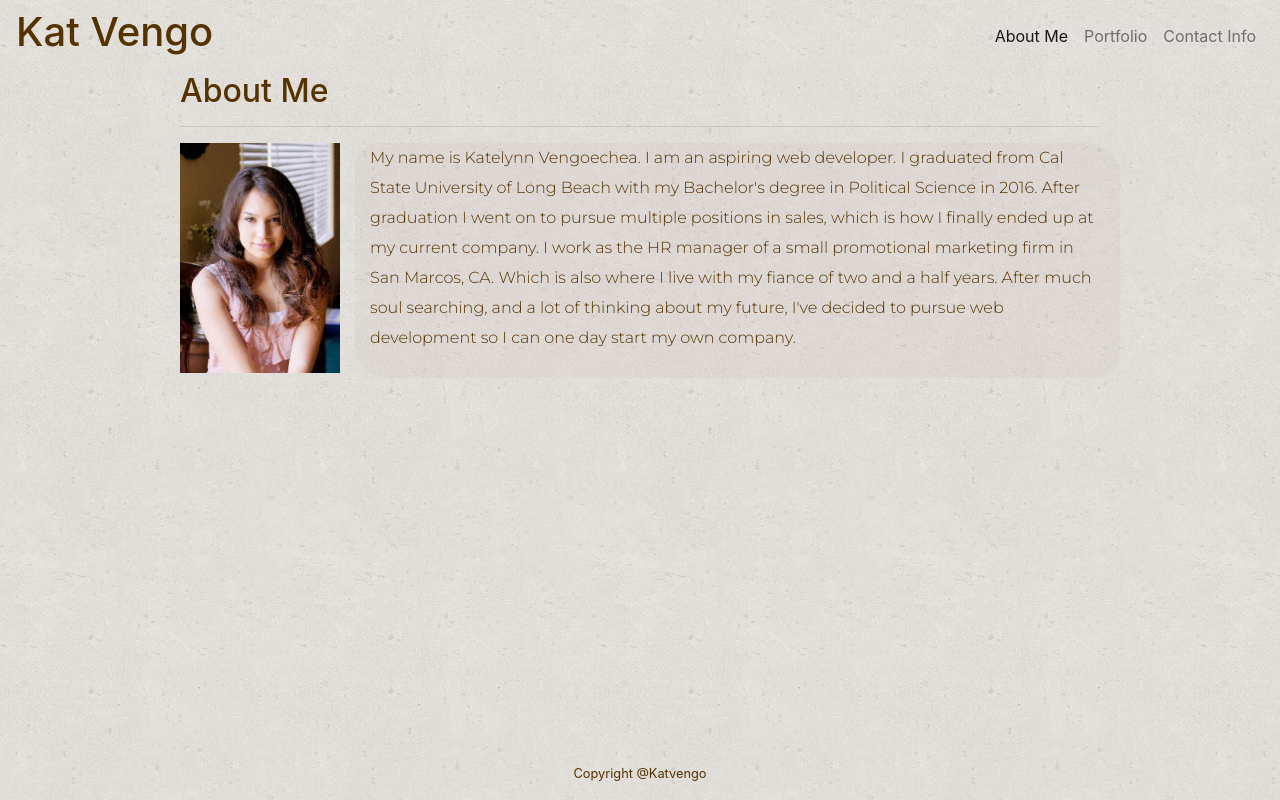
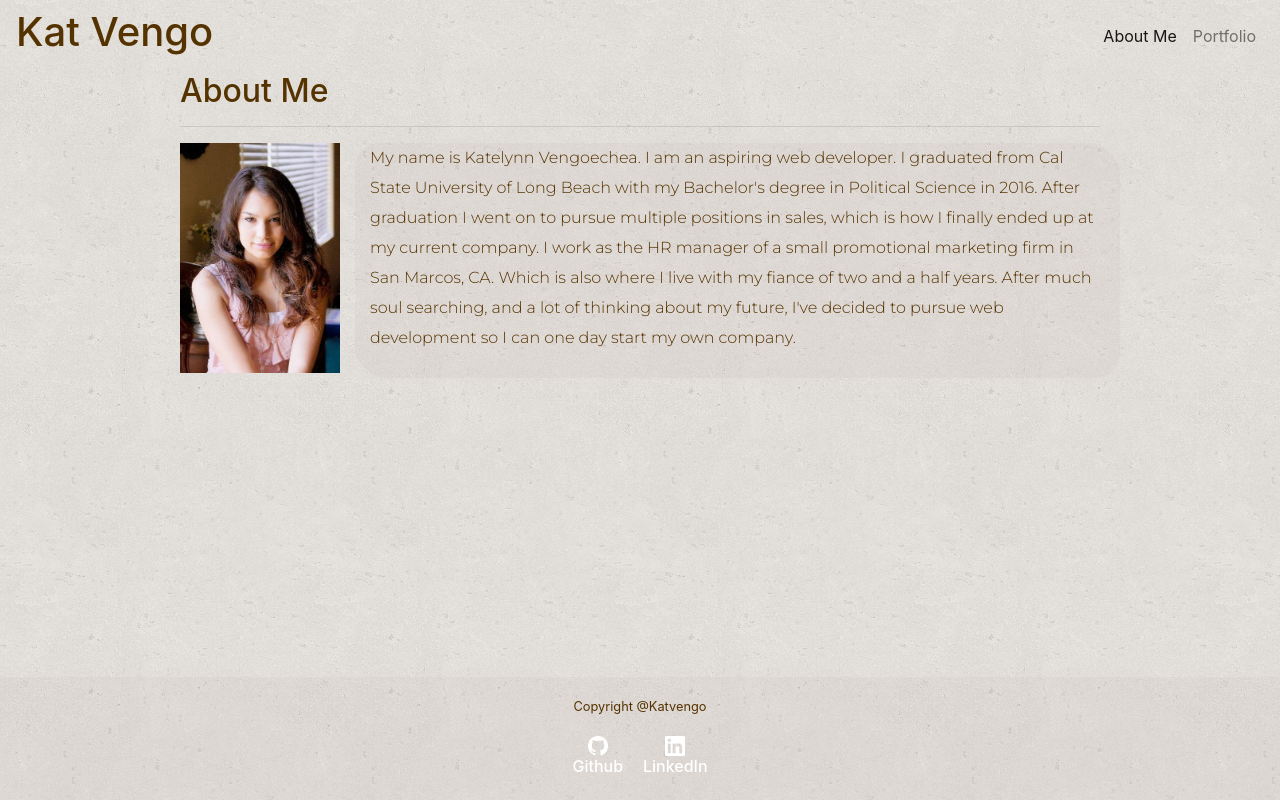
Before and after one commit to katvengo/index.html, a plain HTML site: page index.html in a window 1280 px wide. Drawn offline with nearby package versions, Linux system fonts and the light colour scheme; a script that the page names is missing.

Commit message:
linkedin and github added

```diff
--- a/index.html
+++ b/index.html
@@ -1,11 +1,14 @@
 <!DOCTYPE html>
 <html class="h-100">
+
 <head>
   <meta charset="utf-8" />
   <meta http-equiv="X-UA-Compatible" content="IE=edge">
   <title>About Me</title>
+  <meta name="viewport" content="width=device-width, initial-scale=1, shrink-to-fit=no">
   <meta name="viewport" content="width=device-width, initial-scale=1">
-    <link rel="stylesheet" href="https://stackpath.bootstrapcdn.com/bootstrap/4.3.1/css/bootstrap.min.css" integrity="sha384-ggOyR0iXCbMQv3Xipma34MD+dH/1fQ784/j6cY/iJTQUOhcWr7x9JvoRxT2MZw1T" crossorigin="anonymous">
+  <link rel="stylesheet" href="https://stackpath.bootstrapcdn.com/bootstrap/4.3.1/css/bootstrap.min.css"
+    integrity="sha384-ggOyR0iXCbMQv3Xipma34MD+dH/1fQ784/j6cY/iJTQUOhcWr7x9JvoRxT2MZw1T" crossorigin="anonymous">
   <link rel="stylesheet" type="text/css" media="screen" href="main.css">
   <script src="main.js"></script>
   <link href="https://fonts.googleapis.com/css?family=Montserrat:300,400" rel="stylesheet">
@@ -15,12 +18,13 @@
 <header>
   <nav class="navbar navbar-expand-lg navbar-light style=" background-color: #e3f2fd;>
     <h1>Kat Vengo</h1>
-                <button class="navbar-toggler" type="button" data-toggle="collapse" data-target="#navbarSupportedContent" aria-controls="navbarSupportedContent" aria-expanded="false" aria-label="Toggle navigation">
+    <button class="navbar-toggler" type="button" data-toggle="collapse" data-target="#navbarSupportedContent"
+      aria-controls="navbarSupportedContent" aria-expanded="false" aria-label="Toggle navigation">
       <span class="navbar-toggler-icon"></span>
     </button>
 
     <div class="collapse navbar-collapse" id="navbarSupportedContent">
-                  <ul class="navbar-nav ml-auto">
+      <ul class="navbar-nav ml-auto" role="navigation">
         <li class="nav-item active">
           <a class="nav-link" href="index.html">About Me <span class="sr-only">(current)</span></a>
         </li>
@@ -28,7 +32,7 @@
           <a class="nav-link" href="portfolio.html">Portfolio</a>
         </li>
         <li class="nav-item">
-                            <a class="nav-link" href="contact.html">Contact Info</a>
+          <!-- <a class="nav-link" href="contact.html">Contact Info</a> -->
         </li>
         </li>
 
@@ -42,7 +46,7 @@
 
 
 <body class="d-flex flex-column h-100">
-  <main role ="main" class="flex-shrink-0">
+  <main role="main" class="flex-shrink-0">
     <div class="container">
       <!--First row-->
       <div class="row">
@@ -60,7 +64,8 @@
 
       </div>
       <!--Second Row and the Body-->
-            <div class="row"> <!--First column will be blank space-->
+      <div class="row">
+        <!--First column will be blank space-->
         <div class="col-md-1">
 
         </div>
@@ -85,18 +90,42 @@
 
 
         </div>
-              <div class="col-md-1"> <!--Third column will be blank space-->
+        <div class="col-md-1">
+          <!--Third column will be blank space-->
         </div>
       </div>
     </div>
   </main>
-<footer class="footer mt-auto py-3">
-    <div class="text-center">
-        <small>Copyright @Katvengo</small>
+  <footer class="footer mt-auto py-3 copyright">
+    <div class="text-center ">
+      <p><small>Copyright @Katvengo</small></p>
+      <div class="profileLinks">
+
+        <div id="first">
+          <a href="https://github.com/katvengo"><img src="GitHub-Mark-Light-32px.png" width="20">
+            <h6>Github</h6>
+          </a>
+        </div>
+        <div id="second">
+        <a href="www.linkedin.com/in/katelynn-vengoechea-b5312746/"><img src="In-White-21.png" width="20">
+          <h6>LinkedIn</h6>
+        </a>
         </div>
 
+      </div>
+    </div>
+  </footer>
+
+  <script src="https://code.jquery.com/jquery-3.3.1.slim.min.js"
+    integrity="sha384-q8i/X+965DzO0rT7abK41JStQIAqVgRVzpbzo5smXKp4YfRvH+8abtTE1Pi6jizo" crossorigin="anonymous">
+  </script>
+  <script src="https://cdnjs.cloudflare.com/ajax/libs/popper.js/1.14.7/umd/popper.min.js"
+    integrity="sha384-UO2eT0CpHqdSJQ6hJty5KVphtPhzWj9WO1clHTMGa3JDZwrnQq4sF86dIHNDz0W1" crossorigin="anonymous">
+  </script>
+  <script src="https://stackpath.bootstrapcdn.com/bootstrap/4.3.1/js/bootstrap.min.js"
+    integrity="sha384-JjSmVgyd0p3pXB1rRibZUAYoIIy6OrQ6VrjIEaFf/nJGzIxFDsf4x0xIM+B07jRM" crossorigin="anonymous">
+  </script>
 
 </body>
 
-
 </html>
--- a/main.css
+++ b/main.css
@@ -1,12 +1,12 @@
-body{
+body {
     background-image: url("cork-wallet.png");
-    margin: 0 ;
-    padding: 0 ;
+    margin: 0;
+    padding: 0;
     color: #553300;
 }
 
 
-.mainbio{
+.mainbio {
     border-radius: 25px;
     background-color: hsla(0, 13%, 69%, 0.1);
     box-shadow: 5px 5px hsla(0, 13%, 69%, 0.1);
@@ -16,7 +16,7 @@ body{
     line-height: 30px;
 }
 
-small{
+small {
     color: #553300;
 }
 
@@ -33,20 +33,66 @@ small{
     position: relative;
     bottom: -130px;
 }
-#three{
+
+#three {
     position: relative;
     bottom: -130px;
 }
 
-#four{
+#four {
     position: relative;
     bottom: -130px;
 }
-#five{
+
+#five {
     position: relative;
     bottom: -130px;
 }
-#six{
+
+#six {
     position: relative;
     bottom: -130px;
 }
+
+.copyright {
+    background-color: hsla(0, 13%, 69%, 0.1);
+    margin: 0;
+    padding: 0;
+
+
+}
+
+
+a:link {
+    color: white;
+}
+
+/* visited link */
+a:visited {
+    color: white;
+}
+
+/* mouse over link */
+a:hover {
+    color: #553300;
+    text-decoration: none;
+}
+
+/* selected link */
+a:active {
+    color: white
+}
+
+.profileLinks {
+    display: flex;
+    justify-content: center;
+}
+
+#first {
+    padding-right: 20px;
+}
+
+/* #second{
+
+
+} */
```
Also changed, not shown: contact.html (+24 -8 lines), portfolio.html (+31 -9 lines), GitHub-Mark-32px.png (added), GitHub-Mark-Light-32px.png (added), In-White-21.png (added), In-White-26-┬«.png (added). Lines whose indentation alone changed are shown as unchanged.
